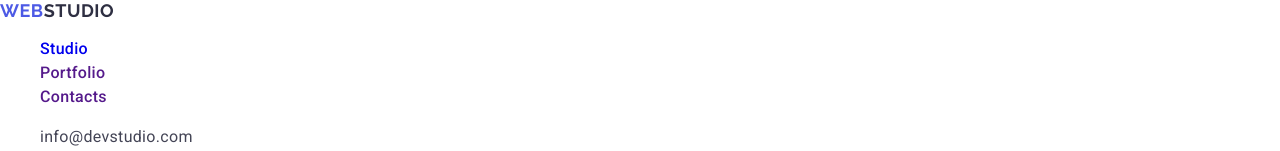
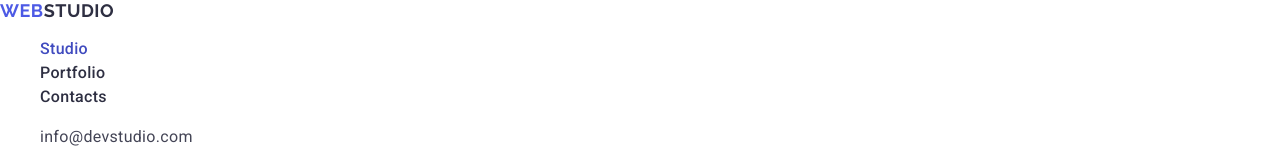
Before and after one commit to Tiana-Levchenko/goit-markup-hw-06, a plain HTML site: page index.html in a window 1280 px wide. In both pictures the pointer is over the link "Studio". Shown: the top 151 px of the page. Drawn offline with nearby package versions, Linux system fonts and the light colour scheme.

Commit message:
Update styles.css
css file> header> menu-link

```diff
--- a/css/styles.css
+++ b/css/styles.css
@@ -37,15 +37,15 @@ img {
     color: #2e2f42;
 }
 
-.menu-item {
+.menu-link {
     font-weight: 500;
     line-height: 1.5;
     letter-spacing: 0.02em;
     color: #2e2f42;
 }
 
-.menu-item:hover,
-.menu-item:focus {
+.menu-link:hover,
+.menu-link:focus {
     color: #404bbf;
 }
 address {
```
